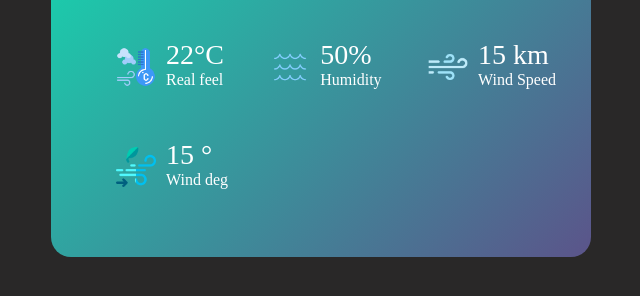
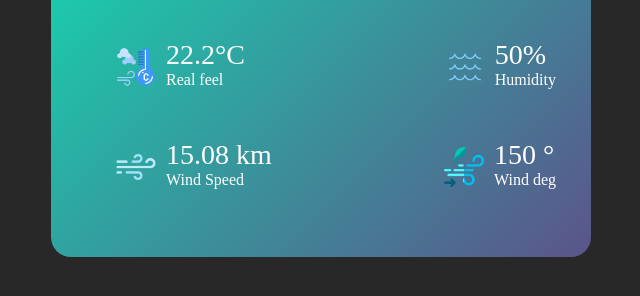
Before and after one commit to imranali5/Weather, a plain HTML site: page index.html in a window 1280 px wide. Shown: the part 360-656 px from the top of the page, without its empty margins (319-959 px from the left). Drawn offline with Linux system fonts and the light colour scheme.

Commit message:
Update index.html

```diff
--- a/index.html
+++ b/index.html
@@ -23,7 +23,7 @@
                     <div class="col">
                         <img src="./image/feel.png" alt="">
                         <div>
-                            <p class="feel">22°C</p>
+                            <p class="feel">22.2°C</p>
                             <p>Real feel</p>
                         </div>
                     </div>
@@ -37,14 +37,14 @@
                     <div class="col">
                         <img src="./image/wind.png" alt="">
                         <div>
-                            <p class="wind">15 km</p>
+                            <p class="wind">15.08 km</p>
                             <p>Wind Speed</p>
                         </div>
                     </div>
                     <div class="col">
                         <img src="./image/wind-deg.png" alt="">
                         <div>
-                            <p class="wind_deg">15 °</p>
+                            <p class="wind_deg">150 °</p>
                             <p>Wind deg</p>
                         </div>
                     </div>
```
